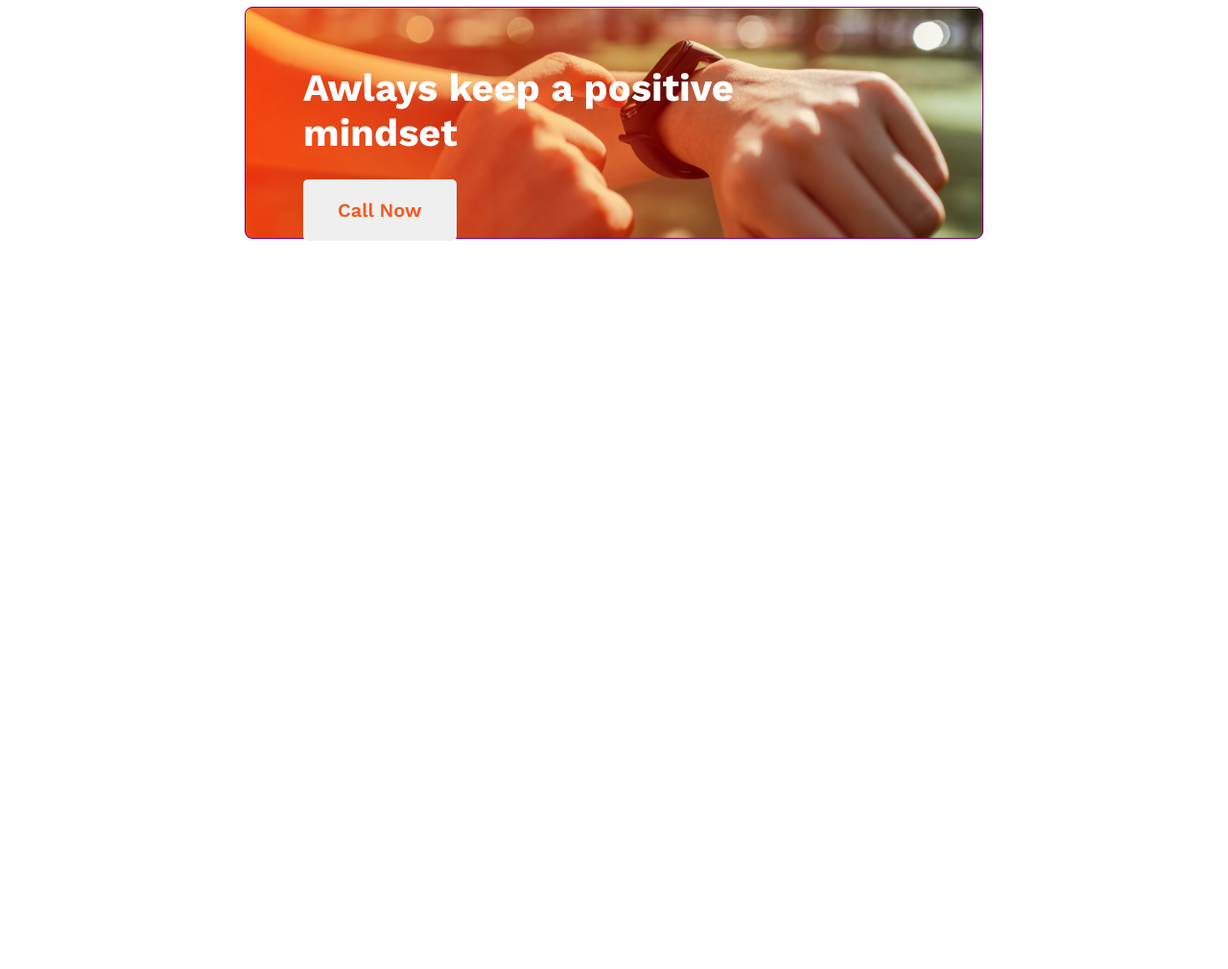
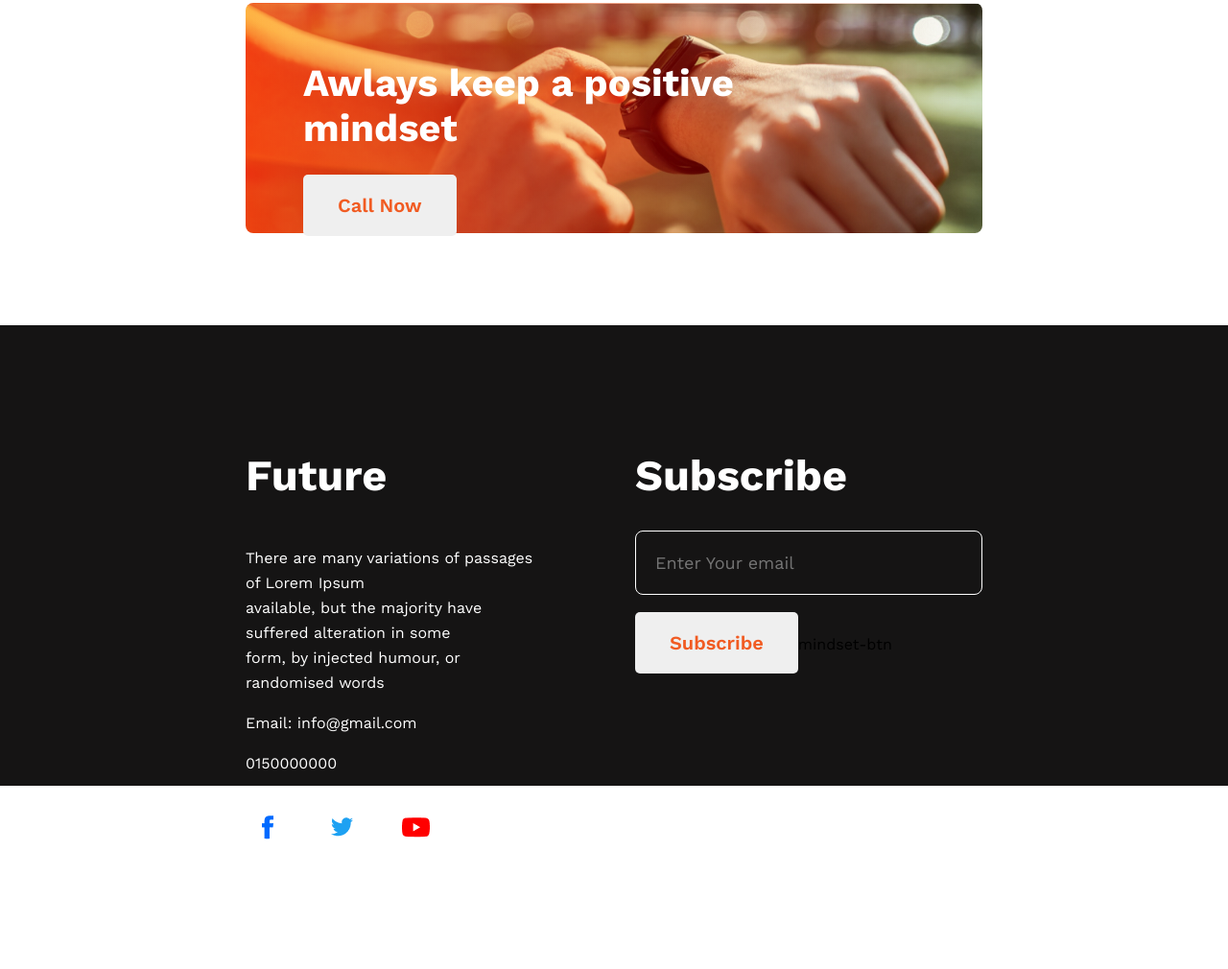
Before and after one commit to Jamesrenteri/new-year-new-me2, a plain HTML site: page index.html in a window 1280 px wide. Shown: the part 1790-2800 px from the top of the page at 96% size. Before the commit the page ends 2135 px from the top, so only its background shows below. Drawn offline with nearby package versions, Linux system fonts and the light colour scheme.

Commit message:
project done

```diff
--- a/index.html
+++ b/index.html
@@ -46,7 +46,8 @@
 
             <div class="my-failure-descriptions">
                 <h2 class="title my-failure-title">My failures of <br> previous year</h2>
-                <p class="description failure-des">Contrary to popular belief, Lorem Ipsum is not <br> simply random text. It has
+                <p class="description failure-des">Contrary to popular belief, Lorem Ipsum is not <br> simply random
+                    text. It has
                     roots in a piece of <br> classical Latin literature from 45 BC, making it over <br> 2000 years old.
                     Richard McClintock.</p>
 
@@ -103,6 +104,34 @@
     </main>
 
     <!-- main section end -->
+
+    <!-- footer start -->
+    <footer>
+        <div class="footer">
+            <div class="footer-description">
+                <h3 class="footer-title title">Future</h3>
+                <p class="description footer-des">There are many variations of passages of Lorem Ipsum <br> available, but
+                    the majority have suffered alteration in some <br> form, by injected humour, or randomised words</p>
+                <p class="description footer-des">Email: info@gmail.com</p>
+                <p class="description footer-des">0150000000</p>
+                <div class="icons">
+                    <img src="./images/icons/fb.png" alt="">
+                    <img src="./images/icons/twitter.png" alt="">
+                    <img src="./images/icons/youtube.png" alt="">
+
+                </div>
+            </div>
+
+            <div class="subscription">
+                <h3 class="title footer-title">Subscribe</h3>
+                <input type="email" name="" placeholder="Enter Your email" id="email">
+                <button class="btn mindset-btn">Subscribe</button>mindset-btn
+            </div>
+        </div>
+
+
+    </footer>
+    <!-- footer end -->
 </body>
 
 </html>
--- a/style.css
+++ b/style.css
@@ -76,7 +76,7 @@ header {
     align-items: center;
     justify-content: space-evenly;
     gap: 90px;
-    border: 1px solid purple;
+
 
 }
 
@@ -103,13 +103,10 @@ header {
 
 .my-plans {
     width: 60vw;
-    /* height: 40vh; */
-
     margin: 6rem auto;
     display: flex;
     justify-content: space-evenly;
     gap: 90px;
-    border: 1px solid purple;
     text-align: center;
 }
 
@@ -127,11 +124,10 @@ header {
 
 }
 
-.positive-mindeset-section{
+.positive-mindeset-section {
     width: 60vw;
     height: 30vh;
     margin: 6rem auto;
-    border: 1px solid purple;
     background-image: url(./images/watch.png), linear-gradient(90deg, #F15B22 0%, rgba(241, 91, 34, 0.00) 100%);
     background-blend-mode: overlay;
     border-radius: 8px;
@@ -140,23 +136,80 @@ header {
     background-size: cover;
 }
 
-.mindset-info{
+.mindset-info {
     padding-top: 60px;
-    padding-left:60px ;
+    padding-left: 60px;
 }
 
-.mindset-title{
+.mindset-title {
     text-align: left;
     font-size: 40px;
     color: white;
     padding-bottom: 25px;
 }
 
-.mindset-btn{
-color: #F15B22;
-text-align: center;
-font-size: 20px;
-font-weight: 600;
+.mindset-btn {
+    color: #F15B22;
+    text-align: center;
+    font-size: 20px;
+    font-weight: 600;
 
 
 }
+
+footer {
+    width: 100%;
+    height: 60vh;
+    background-color: #151414;
+}
+
+.footer {
+    display: flex;
+    justify-content: space-between;
+    width: 60vw;
+    gap: 90px;
+    margin: auto;
+}
+
+.footer-description {
+    margin: 130px 0;
+
+}
+
+
+.footer-title {
+    font-size: 45px;
+    text-align: left;
+    color: #FFF;
+    padding-bottom: 31px;
+}
+
+.subscription {
+    margin: 130px 0;
+}
+
+.footer-des {
+    text-align: left;
+    color: #FFF;
+    padding-top: 16px;
+
+}
+
+.icons {
+    padding-top: 30px;
+    display: flex;
+    gap: 30px;
+}
+
+#email {
+    width: 320px;
+    border-radius: 8px;
+    border: 1px solid #FFF;
+    padding: 22px 20px;
+    margin-bottom: 18px;
+    background-color: #151414;
+    color: #FFF;
+    font-size: 18px;
+    display: block;
+
+}
```
